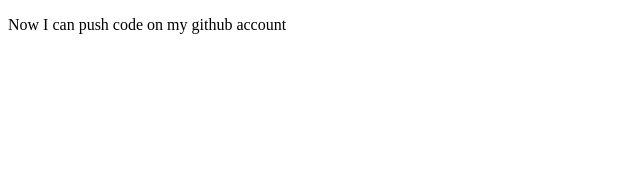
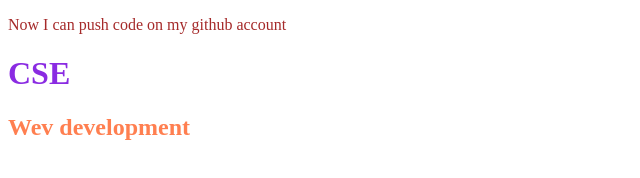
Before and after one commit to Partha171/My-second-repo, a plain HTML site: page index.html in a window 1280 px wide. Shown: the whole page, without its empty margins (0-640 px from the left). Drawn offline with Linux system fonts and the light colour scheme.

Commit message:
style added

```diff
--- a/index.html
+++ b/index.html
@@ -5,8 +5,12 @@
     <meta http-equiv="X-UA-Compatible" content="IE=edge">
     <meta name="viewport" content="width=device-width, initial-scale=1.0">
     <title>My second repo</title>
+    <link rel="stylesheet" href="style.css">
 </head>
 <body>
     <p>Now I can push code on my github account</p>
+    <h1>CSE</h1>
+    <h2>Wev development</h2>
+
 </body>
 </html>
--- /dev/null
+++ b/style.css
@@ -0,0 +1,9 @@
+h1{
+    color: blueviolet;
+}
+h2{
+    color: coral;
+}
+p{
+    color: brown;
+}
```
